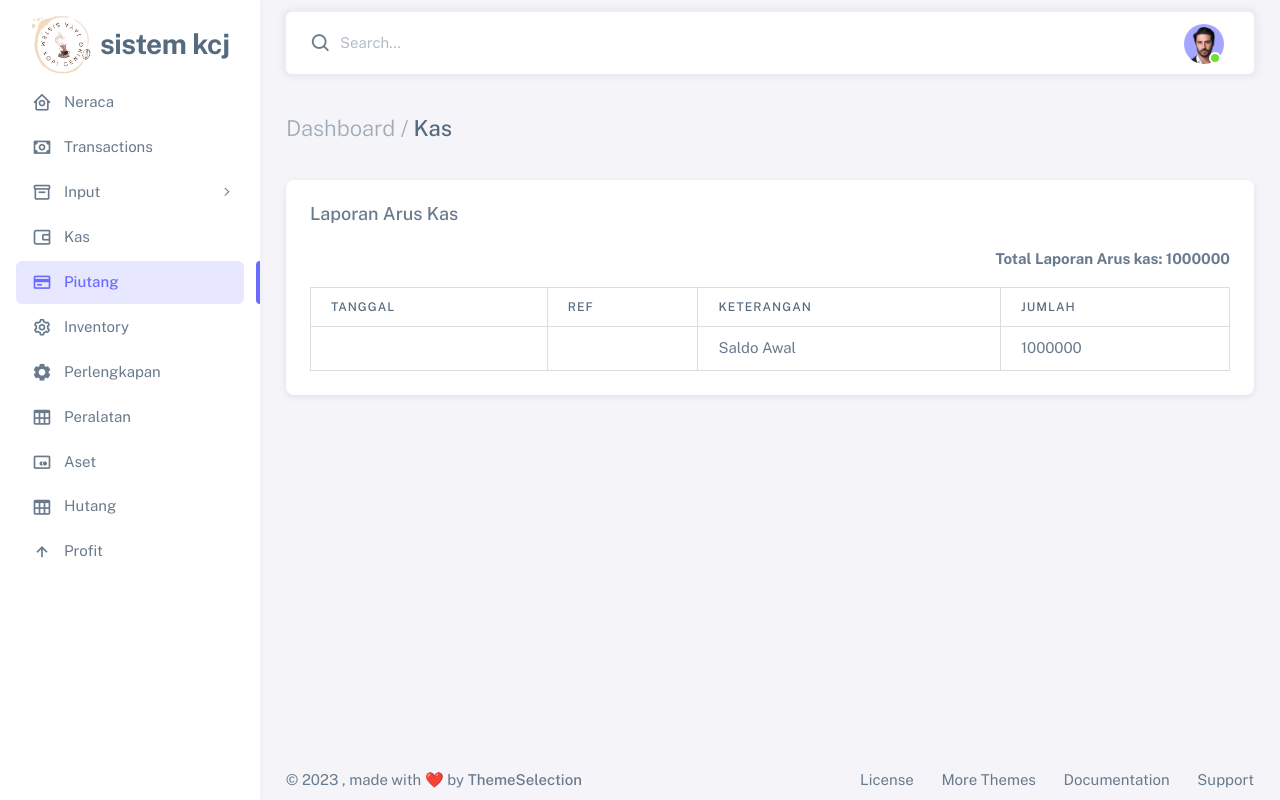
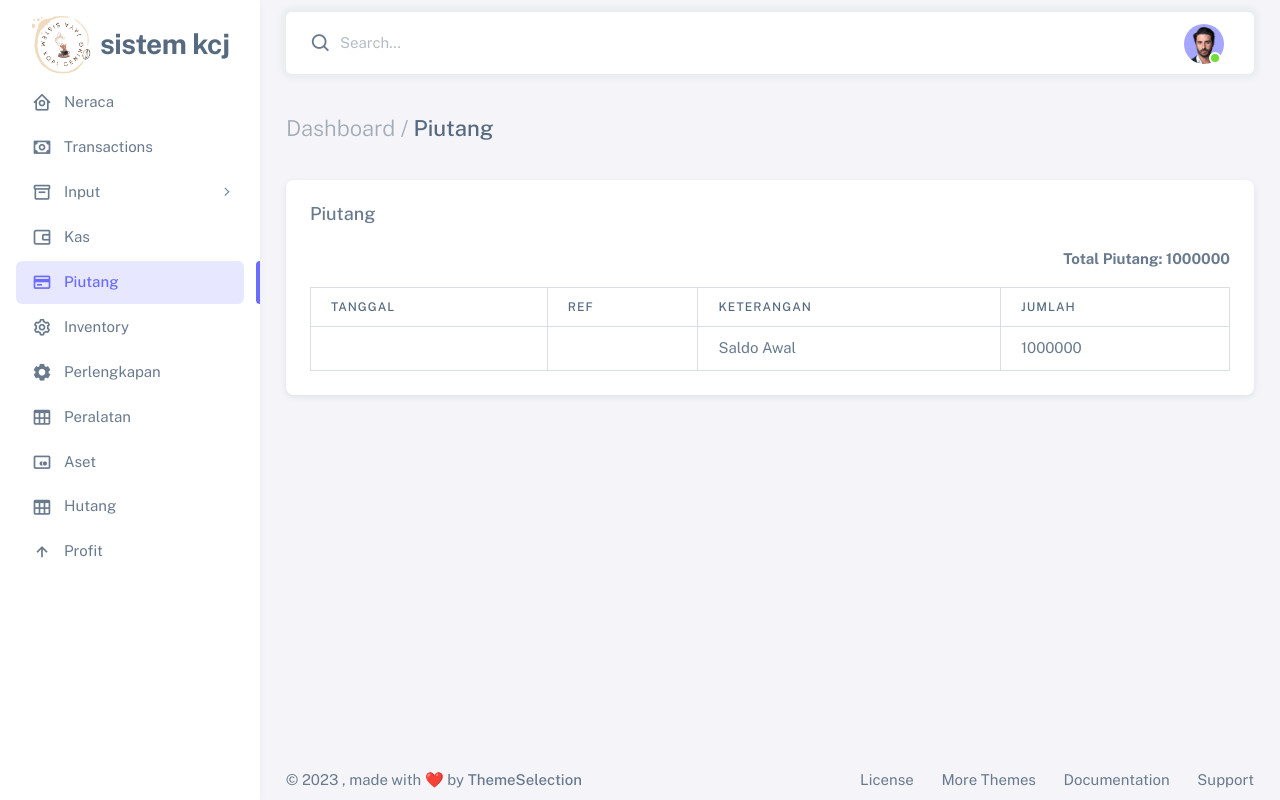
Before and after one commit to BlutzerZ/KopiCening, a Flask app: page /dashboard/piutang in a window 1280 px wide. Run offline with Flask 3, Linux system fonts and the light colour scheme; the visitor is signed in with stand-in values (Sample User, id 1); some libraries are stand-ins or nearby versions.

Commit message:
update dikit

```diff
--- a/models/transactions.py
+++ b/models/transactions.py
@@ -7,6 +7,7 @@ class Transaction(db.Model):
     address = db.Column(db.String(200))
     phone = db.Column(db.Integer)
     total = db.Column(db.Integer)
+    paidStatus = db.Column(db.String(3))
     createdAt = db.Column(db.Integer, default=time.time()) # unix time format
     transactionItem = db.relationship('TransactionItem', backref='transaction')
 
--- a/routes/admin.py
+++ b/routes/admin.py
@@ -336,7 +336,7 @@ def dashboard_kas():
         total+= kasFlow['amount']
 
 
-    return  render_template('dashboard/kas.html', saldoAwal=saldoAwal, kasFlow=kasFlows, total=total)
+    return  render_template('dashboard/kas.html', judul="Laporan Arus Kas", saldoAwal=saldoAwal, kasFlow=kasFlows, total=total)
 
 
 @app.route("/dashboard/piutang")
@@ -351,7 +351,7 @@ def dashboard_piutang():
 
     total = saldoAwal['amount']
 
-    return  render_template('dashboard/kas.html', saldoAwal=saldoAwal, total=total)
+    return  render_template('dashboard/kas.html', judul="Piutang", saldoAwal=saldoAwal, total=total)
 
 @app.route("/dashboard/inventory", methods=["GET", "POST"])
 def dashboard_inventory():
--- a/routes/customer.py
+++ b/routes/customer.py
@@ -71,6 +71,8 @@ def checkout_success():
         faddress = request.form['faddress']
         fphone = request.form['fphone']
         ftotal = request.form['ftotal']
+        ftotal = request.form['ftotal']
+        fpaid = request.form['paid']
         while True:
             randomID = random.randint(0, 99999999)
             dummyCheck = db.session.query(OrderModels).filter(OrderModels.id == randomID).first()
@@ -80,7 +82,8 @@ def checkout_success():
                     name=fname,
                     address=faddress,
                     phone=fphone,
-                    total=ftotal
+                    total=ftotal,
+                    paidStatus=fpaid,
                 )
                 db.session.add(db_item)
                 db.session.commit()
--- a/templates/dashboard/kas.html
+++ b/templates/dashboard/kas.html
@@ -3,13 +3,13 @@
 {% block content %}
 
 <div class="container-xxl flex-grow-1 container-p-y">
-    <h4 class="py-3 mb-4"><span class="text-muted fw-light">Dashboard /</span> Kas</h4>
+    <h4 class="py-3 mb-4"><span class="text-muted fw-light">Dashboard /</span> {{ judul }}</h4>
 
     <!-- Bordered Table -->
     <div class="card">
-        <h5 class="card-header">Laporan Arus Kas</h5>
+        <h5 class="card-header">{{ judul }}</h5>
         <div class="card-body">
-            <p class="text-end fw-bold">Total Laporan Arus kas: {{ total }}</p>
+            <p class="text-end fw-bold">Total {{ judul }}: {{ total }}</p>
             <div class="table-responsive text-nowrap">
                 <table class="table table-bordered">
                     <thead>
--- a/templates/dashboard/transactions.html
+++ b/templates/dashboard/transactions.html
@@ -7,7 +7,7 @@
 
     <!-- Basic Bootstrap Table -->
     <div class="card">
-        <h5 class="card-header">Table Basic</h5>
+        <h5 class="card-header">All Order Transactions</h5>
         <div class="table-responsive text-nowrap">
             <table class="table">
                 <thead>
--- a/templates/ecommerce/checkout.html
+++ b/templates/ecommerce/checkout.html
@@ -85,7 +85,9 @@
                 <div class="form-group">
                   <div class="col-md-12">
                     <div class="radio">
-                      <label><input type="radio" name="optradio" class="mr-2"> COD (Cash on Delivery)</label>
+                      <label><input type="radio" name="paid" value="yes" class="mr-2" checked> COD (Cash on
+                        Delivery)</label>
+                      <label><input type="radio" name="paid" value="no" class="mr-2"> Paylater</label>
                     </div>
                   </div>
                 </div>
```
Also changed, not shown: migrations/versions/455b1efce27b_.py (added, +40 -0 lines).
